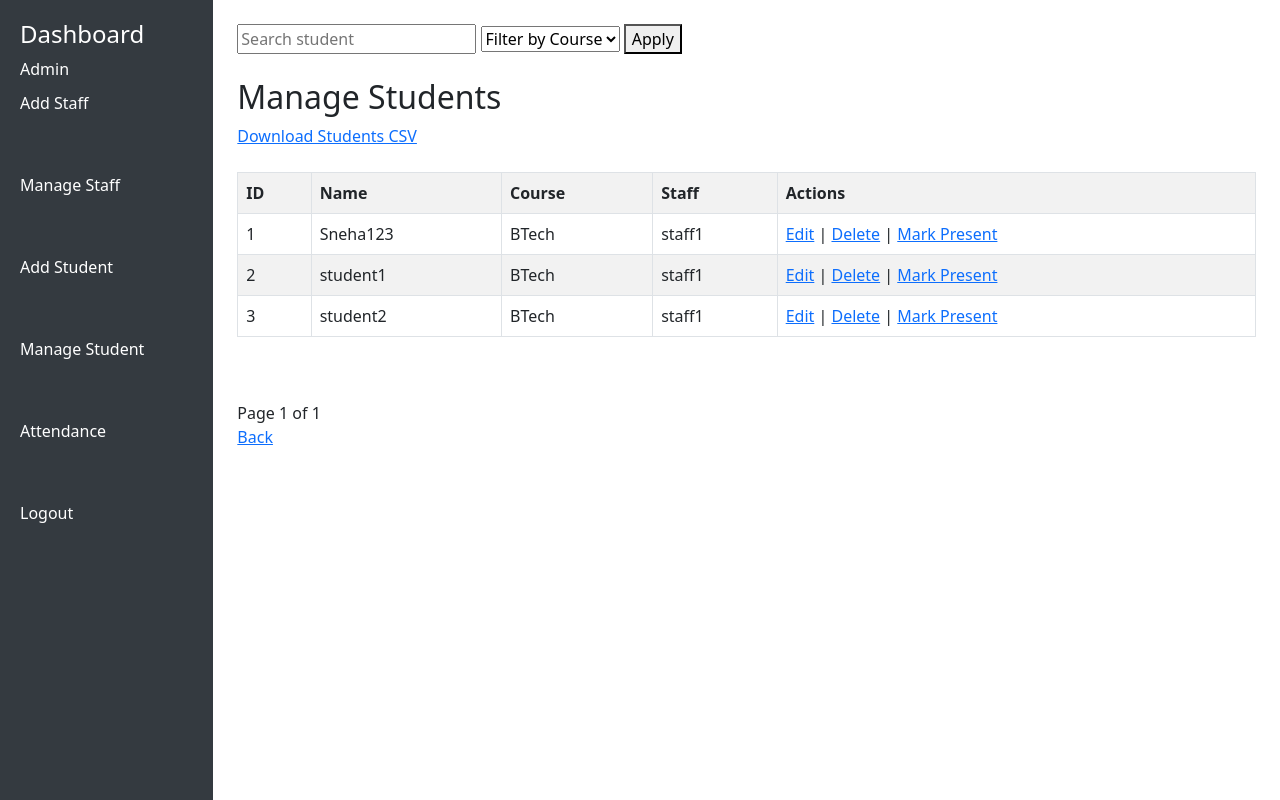
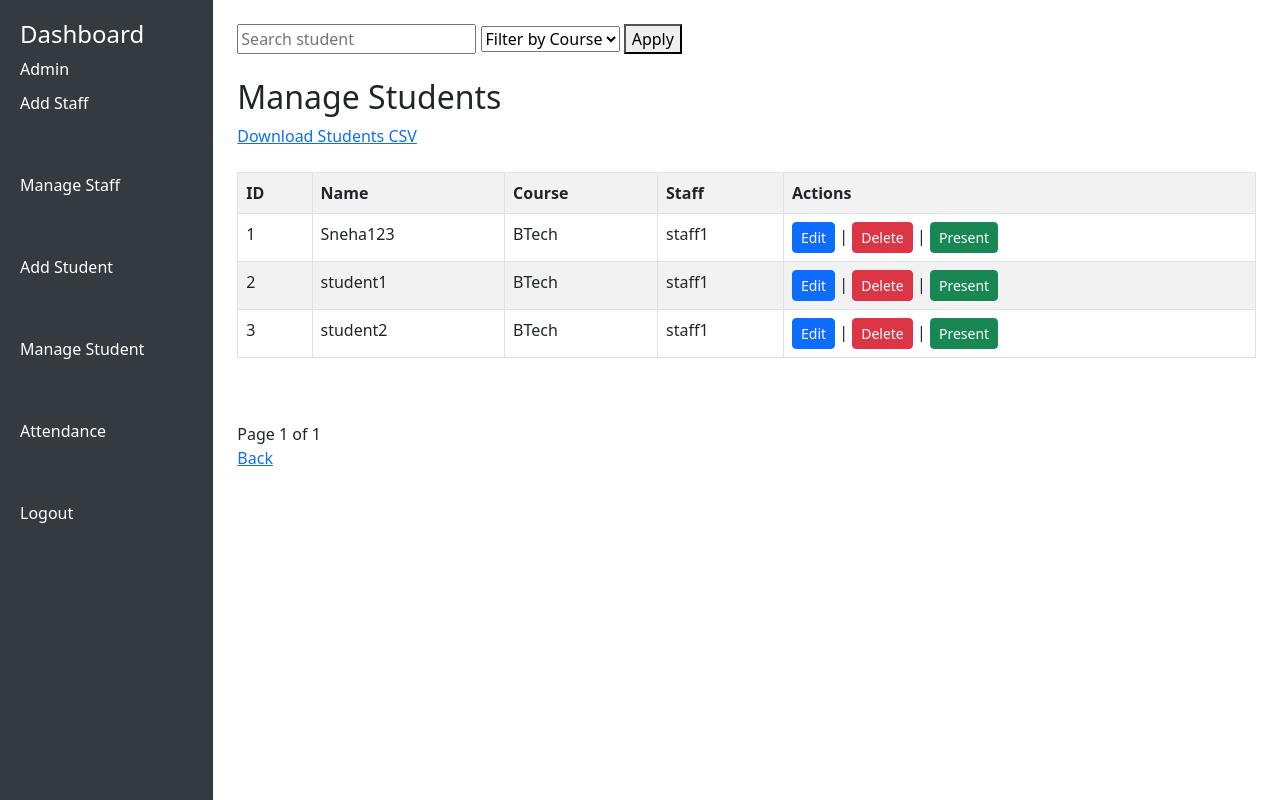
Before and after one commit to Sneha0201/Student_Management_System, a Django app: page /manage-student/ in a window 1280 px wide. Run offline with Django 5.2, Linux system fonts and the light colour scheme; a user stored in the database is signed in; data comes from the database, SQL or seed files in the repository.

Commit message:
Update manage_student.html

```diff
--- a/student_management_system/templates/main_app/manage_student.html
+++ b/student_management_system/templates/main_app/manage_student.html
@@ -30,9 +30,9 @@
         <td>{{ s.course }}</td>
         <td>{{ s.staff.staff.username }}</td>
         <td>
-            <a href="{% url 'edit_student' s.id %}">Edit</a> |
-            <a href="{% url 'delete_student' s.id %}">Delete</a> |
-            <a href="{% url 'mark_attendance' s.id %}">Mark Present</a>
+            <a href="{% url 'edit_student' s.id %}" class="btn btn-sm btn-primary">Edit</a> |
+            <a href="{% url 'delete_student' s.id %}" class="btn btn-sm btn-danger">Delete</a> |
+            <a href="{% url 'mark_attendance' s.id %}" class="btn btn-sm btn-success">Present</a>
         </td>
     </tr>
     {% endfor %}
```
